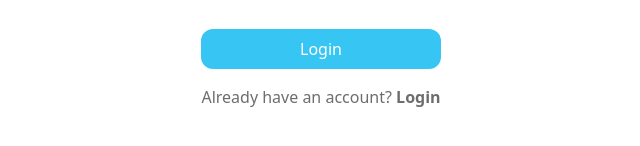
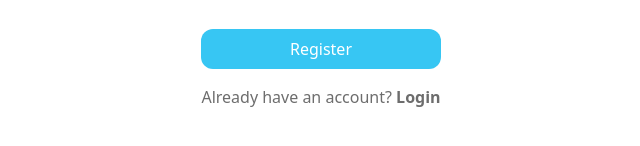
Before and after one commit to revou-fsse-1/w11-the-movie-nurdinbeta, a website: page src/register.html in a window 1280 px wide. Shown: the part 544-690 px from the top of the page, 319-959 px from the left. Drawn offline with Linux system fonts and the light colour scheme.

Commit message:
fixing register page

```diff
--- a/src/register.html
+++ b/src/register.html
@@ -46,7 +46,7 @@
         class="w-full h-10 mt-8 mb-4 text-md text-white bg-[#37C6F3] active:bg-[#106984] rounded-[12px]"
         id="input-button"
       >
-        Login
+        Register
       </button>
       <span class="text-[#6D6D6D] font-md"
         >Already have an account?
```
